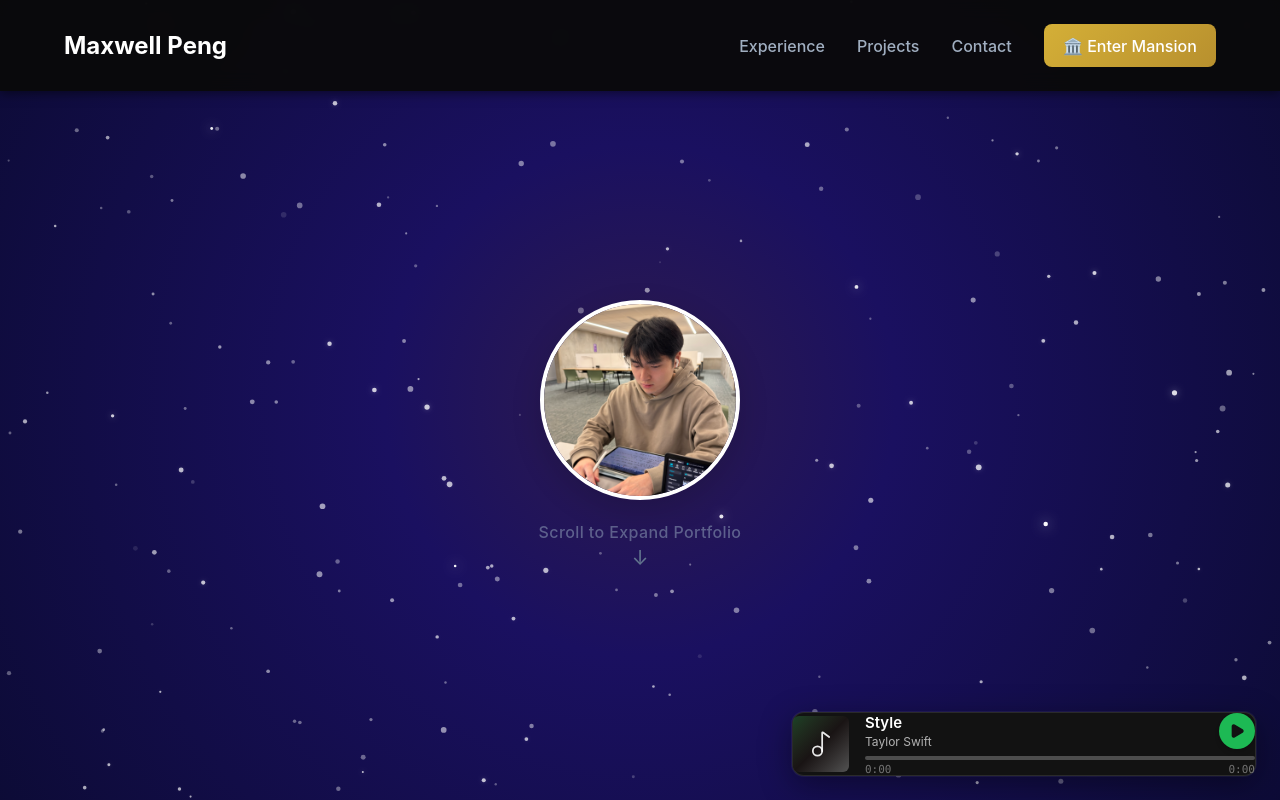
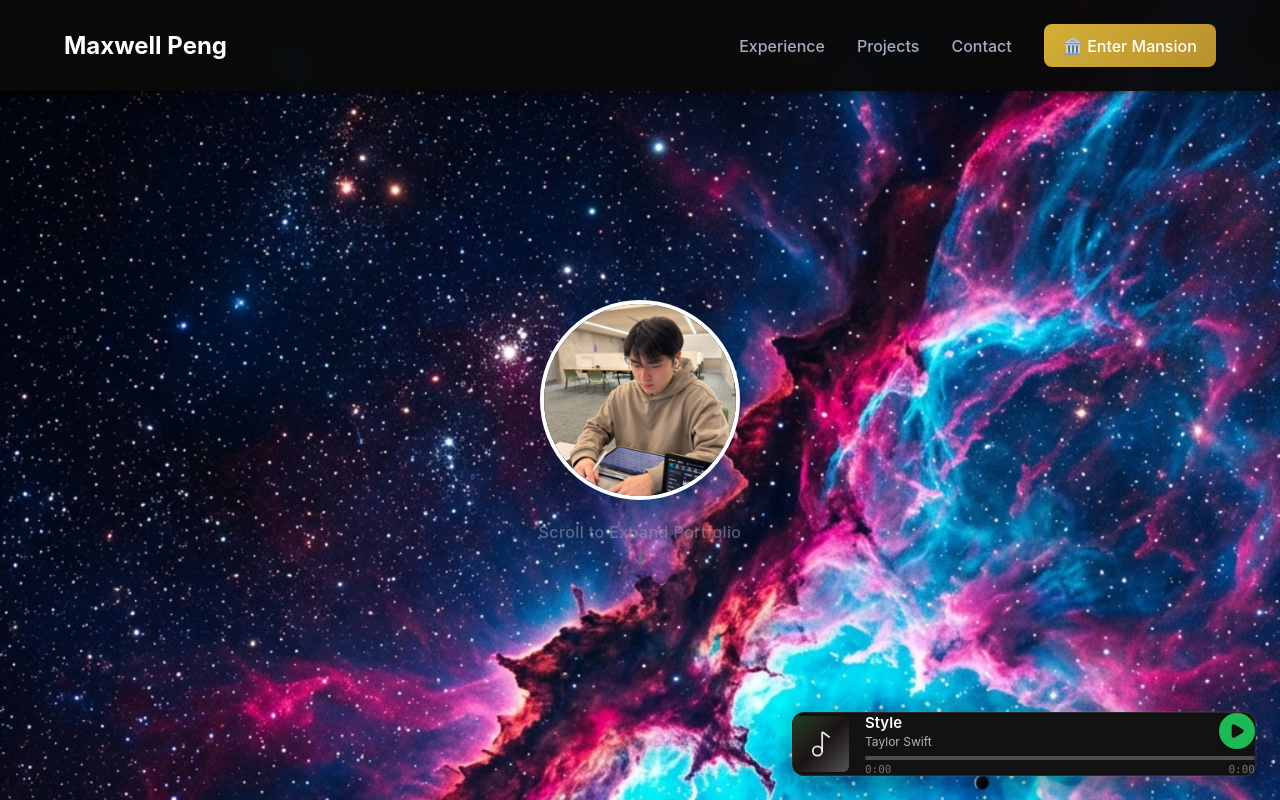
Before and after one commit to thecodemonki/LottoMax, a React (Vite) app: page / in a window 1280 px wide. Shown: the top 800 px of the page. Built offline with nearby package versions, Linux system fonts and the light colour scheme.

Commit message:
better designing of background

```diff
--- a/src/components/Stars.jsx
+++ b/src/components/Stars.jsx
@@ -114,19 +114,7 @@
     const shootingStar = new ShootingStar();
 
     const drawBackground = () => {
-      // Create radial gradient for base layer
-      // #0a0a2e at edges fading to #1a1060 in the center with a soft warm #2d1b4e core glow
-      const cx = width / 2;
-      const cy = height / 2;
-      const maxRadius = Math.max(width, height) / 1.5;
-
-      const gradient = ctx.createRadialGradient(cx, cy, 0, cx, cy, maxRadius);
-      gradient.addColorStop(0, '#2d1b4e');   // Core glow
-      gradient.addColorStop(0.3, '#1a1060'); // Inner mid
-      gradient.addColorStop(1, '#0a0a2e');   // Edges
-
-      ctx.fillStyle = gradient;
-      ctx.fillRect(0, 0, width, height);
+      ctx.clearRect(0, 0, width, height);
     };
 
     const render = () => {
--- a/src/styles/Home.css
+++ b/src/styles/Home.css
@@ -28,7 +28,11 @@
   -webkit-font-smoothing: antialiased;
   -moz-osx-font-smoothing: grayscale;
   color: #e0e6ed;
-  background: transparent;
+  background-image: url('/nebula_background.png');
+  background-size: cover;
+  background-position: center;
+  background-attachment: fixed;
+  background-repeat: no-repeat;
   min-height: 100vh;
   overflow-y: auto;
   overflow-x: hidden;
```
Also changed, not shown: public/nebula_background.png (added).
